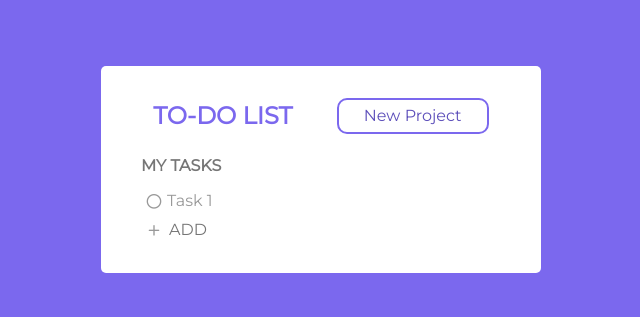
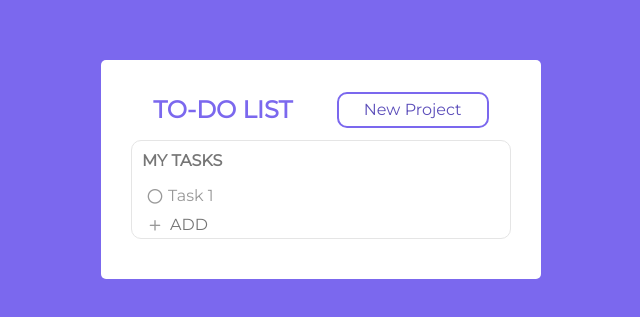
Before and after one commit to nataphilips/todo-list-redux, a React (Create React App) app: page / in a window 1280 px wide. Shown: the part 231-548 px from the top of the page, without its empty margins (319-959 px from the left). Built offline with nearby package versions, Linux system fonts and the light colour scheme.

Commit message:
Added methods to get lists of checked and unchecked tasks; added border for each Project

```diff
--- a/src/views/Project.js
+++ b/src/views/Project.js
@@ -19,13 +19,16 @@ class Project extends Component {
   checkedTasks() {
     return this.props.project.tasks.filter(x => x.checked);
   }
+
   uncheckedTasks() {
     return this.props.project.tasks.filter(x => !x.checked);
   }
+
   taskNameChanged(event) {
     const taskName = event.target.value;
     this.setState({ newTaskName: taskName });
   }
+
   taskNameKeyUp(e) {
     if (e.keyCode == 13) {
       this.props.addTask(this.props.project.id, this.state.newTaskName);
@@ -39,7 +42,7 @@ class Project extends Component {
         <ProjectName>{this.props.project.name}</ProjectName>
         <List>
           {this.uncheckedTasks().map(x =>
-            <Task task={x} key={x.id} />
+            <Task task={x} key={x.id} projectId={this.props.project.id}/>
           )}
           <TasksDoneContainer hasItems={this.checkedTasks().length > 0}>
           {this.checkedTasks().map(x =>
@@ -69,13 +72,17 @@ const List = styled(Flex)`
 const TasksDoneContainer = styled(Flex)`
   flex-direction: column;
   padding-left: ${styles.dimensions.sm};
+  margin-right: ${styles.dimensions.sm};
   ${props => props.hasItems && `
-    border-top: 2px dashed ${styles.colors.dustyGray};
+    border-top: 1.5px dashed ${styles.colors.silver};
     padding-top: 10px;
   `}
 `
 const Container = styled(Flex)`
   flex-direction: column;
+  border: 1.5px solid ${styles.colors.platinum};
+  border-radius: 10px;
+  margin-bottom: 10px;
 `
 const ProjectName = styled(Flex)`
   flex-direction: column;
@@ -87,6 +94,7 @@ const InputRow = styled(Flex)`
   flex-direction: row;
   align-items: center;
   padding-left: ${styles.dimensions.sm};
+  padding-right: ${styles.dimensions.sm};
 `
 const Button = styled.button`
   background-color: white;
```
